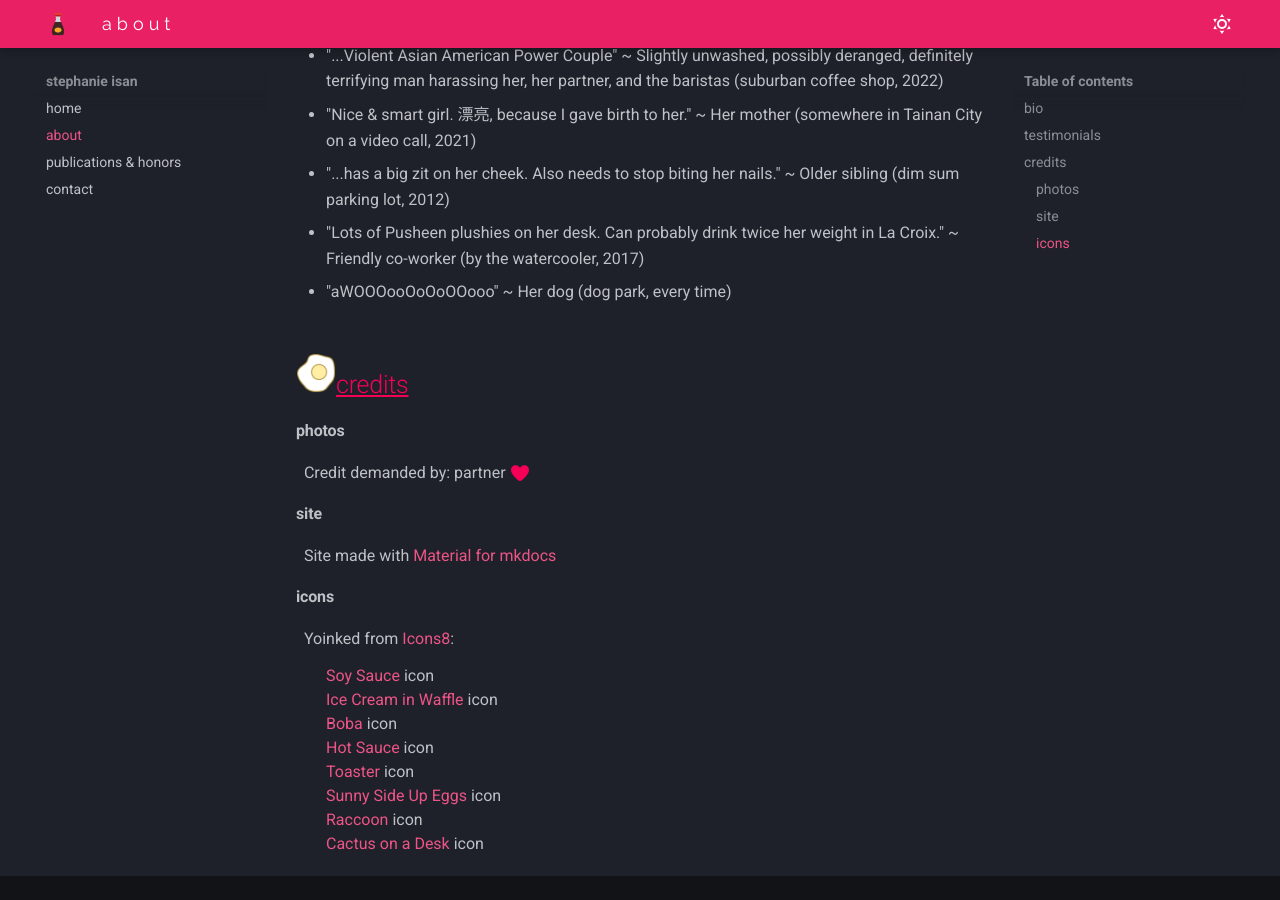
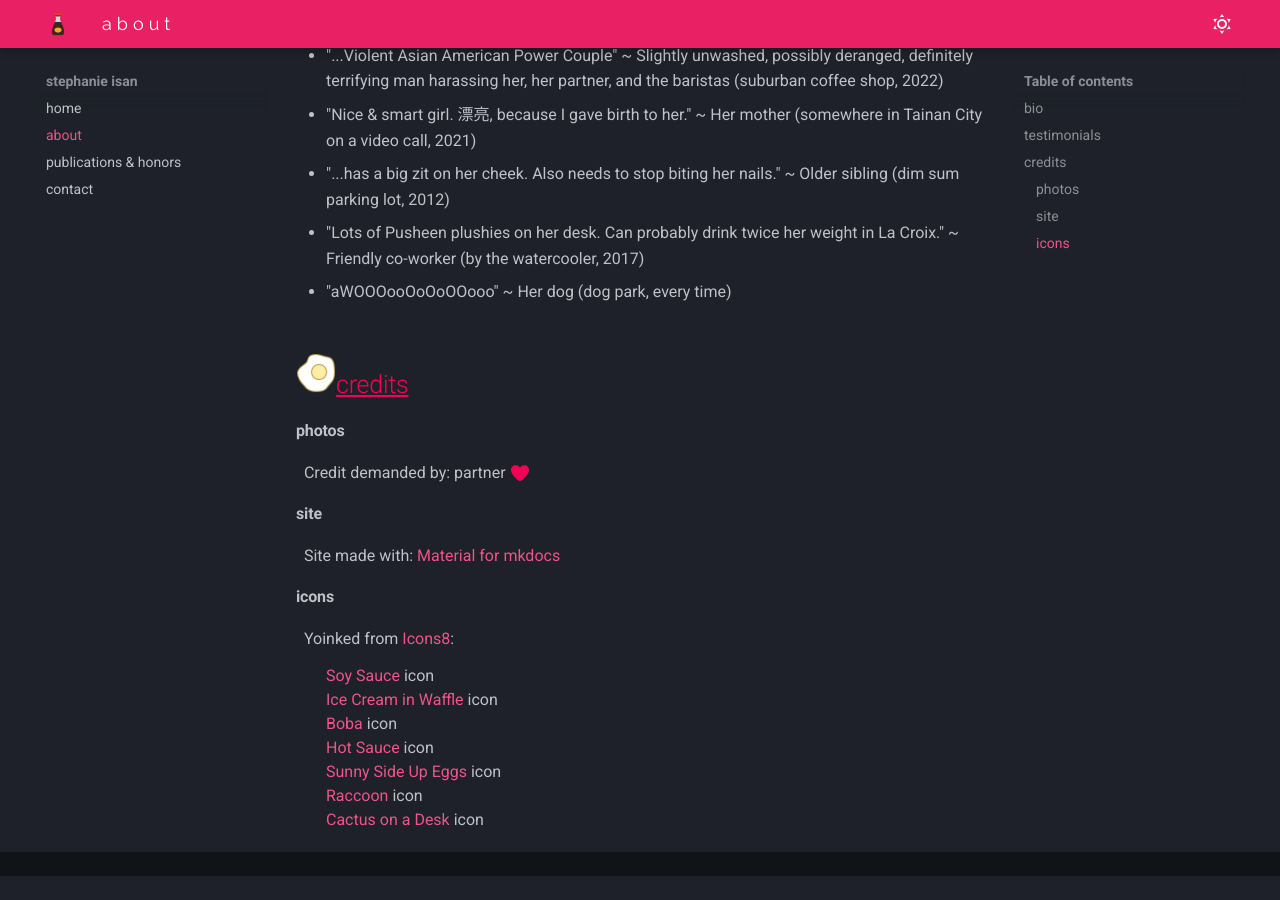
Before and after one commit to ischang/writing_portfolio, an MkDocs documentation site: the page built from docs/about.md, in a window 1280 px wide and 900 px high, scrolled down 670 px. Built offline with MkDocs 1.6.1 and Material for MkDocs 9.7.7, drawn with Linux system fonts in a browser that asks for light colours; after the commit the page ends 1546 px from its top, so only the background shows below that.

Commit message:
slight verbiage

```diff
--- a/docs/about.md
+++ b/docs/about.md
@@ -38,7 +38,7 @@ She currently lives with her sixteen crane machine plushies, two grumpy grey tab
 &nbsp; Credit demanded by: partner  :fontawesome-solid-heart:{ .heart }
 
 #### site
-&nbsp; Site made with [Material for mkdocs](https://squidfunk.github.io/mkdocs-material/)
+&nbsp; Site made with: [Material for mkdocs](https://squidfunk.github.io/mkdocs-material/)
 
 #### icons
 &nbsp; Yoinked from <a target="_blank" href="https://icons8.com">Icons8</a>:
@@ -48,7 +48,6 @@ She currently lives with her sixteen crane machine plushies, two grumpy grey tab
   <li><a target="_blank" href="https://icons8.com/icon/97288/ice-cream-in-waffle">Ice Cream in Waffle</a> icon </li>
   <li> <a target="_blank" href="https://icons8.com/icon/b3SmnBWFR09w/boba">Boba</a> icon</li>
   <li> <a target="_blank" href="https://icons8.com/icon/At5OBthGDHYJ/hot-sauce">Hot Sauce</a> icon </li>
-  <li> <a target="_blank" href="https://icons8.com/icon/30198/toaster">Toaster</a> icon </li>
   <li> <a target="_blank" href="https://icons8.com/icon/37880/sunny-side-up-eggs">Sunny Side Up Eggs</a> icon </li>
   <li> <a target="_blank" href="https://icons8.com/icon/np5aaglr7Ddq/raccoon">Raccoon</a> icon </li>
   <li> <a target="_blank" href="https://icons8.com/icon/SOMUZkJinLzw/desk">Cactus on a Desk</a> icon</a></li>
--- a/mkdocs.yml
+++ b/mkdocs.yml
@@ -1,4 +1,5 @@
 site_name: stephanie isan
+site_url: https://stephanieisan.com
 dev_addr: 127.0.0.1:8001
 plugins: []
 nav:
```
